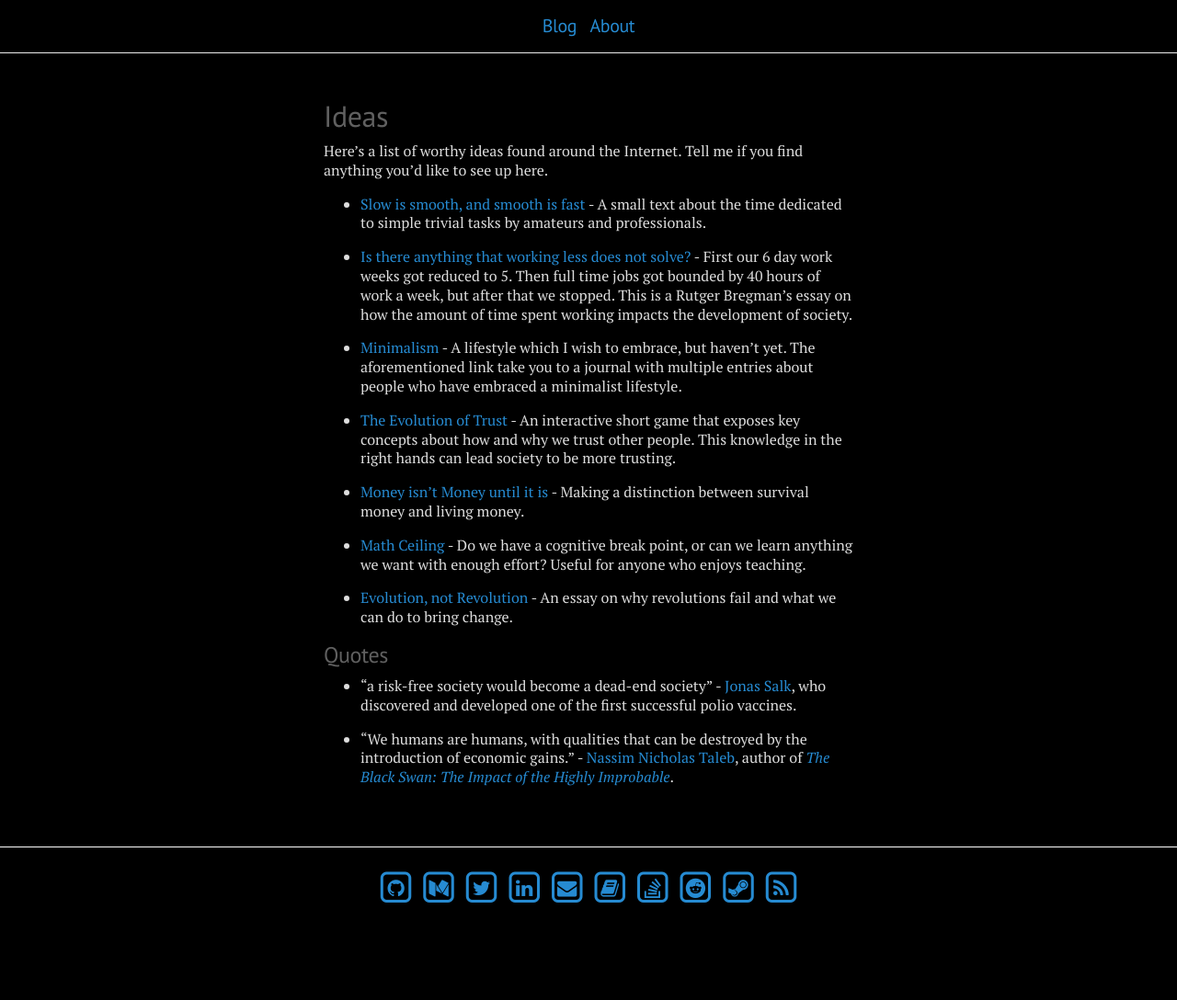
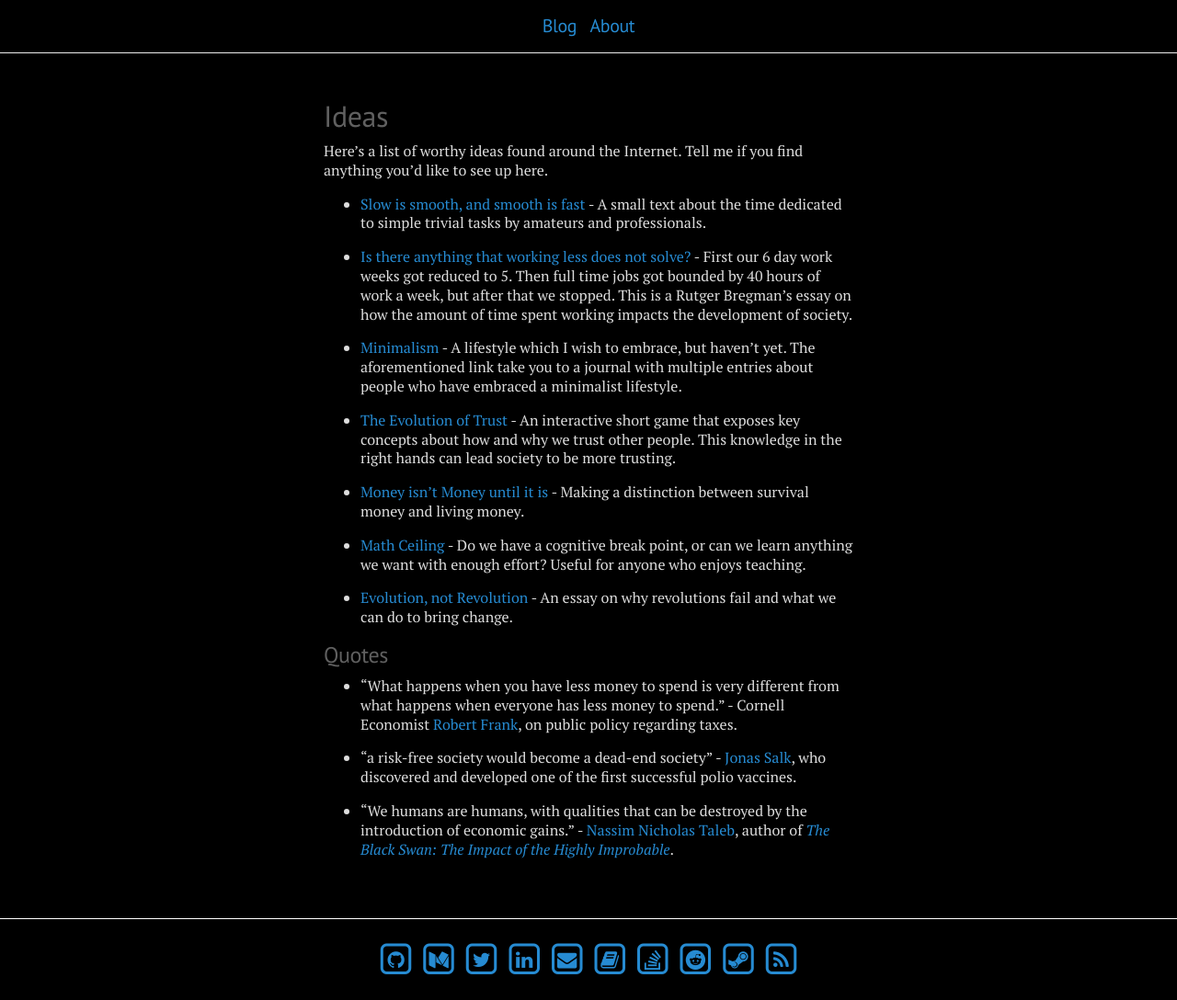
Before and after one commit to migueltorrescosta/migueltorrescosta.github.io, a Jekyll site: the page built from page_Ideas.md, in a window 1280 px wide. Shown: the whole page at 92% size. Built offline with Jekyll 4.4.1, drawn with Linux system fonts in a browser that asks for light colours; before the commit the page ends 1009 px from its top, so only the background shows below that.

Commit message:
Added quote by Robert Frank

```diff
--- a/page_Ideas.md
+++ b/page_Ideas.md
@@ -23,6 +23,8 @@
 
 ## Quotes
 
+* "What happens when you have less money to spend is very different from what happens when everyone has less money to spend." - Cornell Economist [Robert Frank](https://evolution-institute.org/profile/robert-frank/), on public policy regarding taxes.
+
 * "a risk-free society would become a dead-end society" - [Jonas Salk](https://en.wikipedia.org/wiki/Jonas_Salk), who discovered and developed one of the first successful polio vaccines.
 
 * "We humans are humans, with qualities that can be destroyed by the introduction of economic gains." - [Nassim Nicholas Taleb](https://en.wikipedia.org/wiki/Nassim_Nicholas_Taleb), author of *[The Black Swan: The Impact of the Highly Improbable](https://www.goodreads.com/book/show/242472.The_Black_Swan?from_search=true)*.
```
